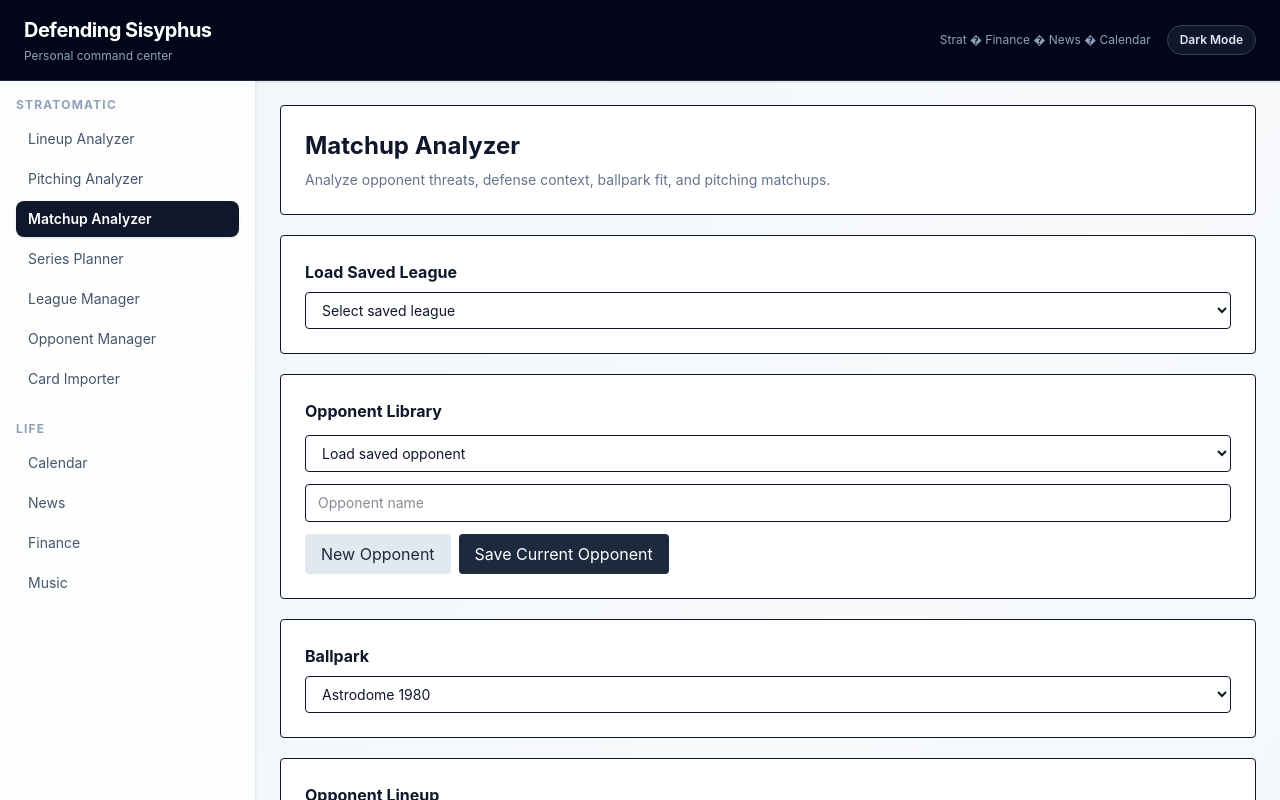
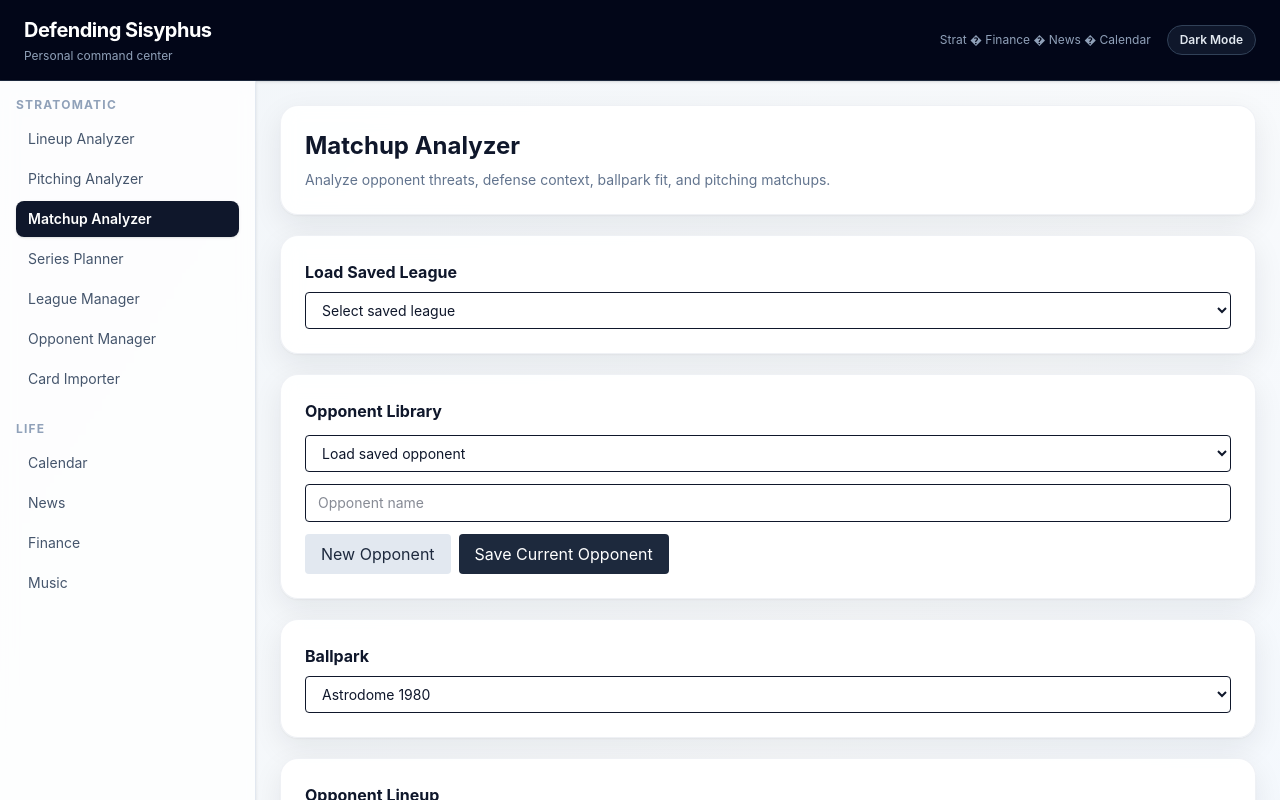
Before and after one commit to joevivo/my-dashboard, a React (Vite) app: page / in a window 1280 px wide. Both pictures are taken after a click on the button "Matchup Analyzer". Shown: the top 800 px of the page. Built offline with nearby package versions, Linux system fonts and the light colour scheme.

Commit message:
Polish matchup analyzer dark mode

```diff
--- a/src/MatchupAnalyzer.jsx
+++ b/src/MatchupAnalyzer.jsx
@@ -264,14 +264,14 @@ export default function MatchupAnalyzer() {
 
   return (
     <div className="space-y-5">
-      <div className="bg-white p-6 rounded border">
+      <div className="dashboard-panel p-6">
         <h1 className="text-2xl font-bold mb-2">Matchup Analyzer</h1>
         <p className="text-sm text-slate-500">
           Analyze opponent threats, defense context, ballpark fit, and pitching matchups.
         </p>
       </div>
 
-      <div className="bg-white p-6 rounded border">
+      <div className="dashboard-panel p-6">
         <h2 className="font-bold mb-2">Load Saved League</h2>
 
         <select
@@ -289,7 +289,7 @@ export default function MatchupAnalyzer() {
         </select>
       </div>
 
-      <div className="bg-white p-6 rounded border space-y-3">
+      <div className="dashboard-panel p-6 space-y-3">
         <h2 className="font-bold">Opponent Library</h2>
 
         <select
@@ -339,7 +339,7 @@ export default function MatchupAnalyzer() {
         </div>
       </div>
 
-      <div className="bg-white p-6 rounded border">
+      <div className="dashboard-panel p-6">
         <h2 className="font-bold mb-2">Ballpark</h2>
 
         <select
@@ -385,7 +385,7 @@ export default function MatchupAnalyzer() {
 
       {analysis && (
         <>
-          <div className="bg-white p-6 rounded border">
+          <div className="dashboard-panel p-6">
             <h2 className="text-xl font-bold mb-4">Opponent Overview</h2>
 
             <div className="grid grid-cols-2 md:grid-cols-3 gap-4">
@@ -417,10 +417,10 @@ export default function MatchupAnalyzer() {
 
 function InputSection({ title, example, value, onChange }) {
   return (
-    <div className="bg-white p-6 rounded border">
+    <div className="dashboard-panel p-6">
       <h2 className="font-bold mb-2">{title}</h2>
 
-      <div className="font-mono text-sm bg-slate-100 p-3 rounded mb-3 whitespace-pre-line">
+      <div className="font-mono text-sm bg-slate-50 border border-slate-200 p-3 rounded mb-3 whitespace-pre-line">
         {example}
       </div>
 
@@ -435,7 +435,7 @@ function InputSection({ title, example, value, onChange }) {
 
 function StatCard({ label, value }) {
   return (
-    <div className="bg-slate-100 rounded p-4">
+    <div className="bg-slate-50 border border-slate-200 rounded p-4">
       <div className="text-xs uppercase text-slate-500">{label}</div>
       <div className="text-lg font-bold mt-1">{value}</div>
     </div>
@@ -444,7 +444,7 @@ function StatCard({ label, value }) {
 
 function ThreatSection({ title, players }) {
   return (
-    <div className="bg-white p-6 rounded border">
+    <div className="dashboard-panel p-6">
       <h2 className="text-xl font-bold mb-3">{title}</h2>
 
       {players.length === 0 ? (
@@ -470,7 +470,7 @@ function ThreatSection({ title, players }) {
 
 function PitcherSection({ title, pitchers }) {
   return (
-    <div className="bg-white p-6 rounded border">
+    <div className="dashboard-panel p-6">
       <h2 className="text-xl font-bold mb-3">{title}</h2>
 
       {pitchers.length === 0 ? (
```
